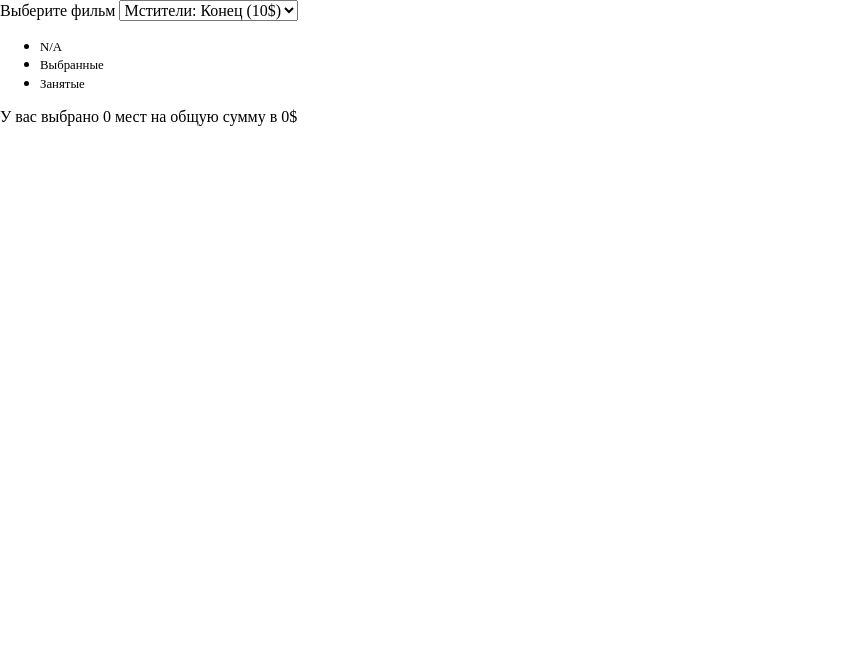
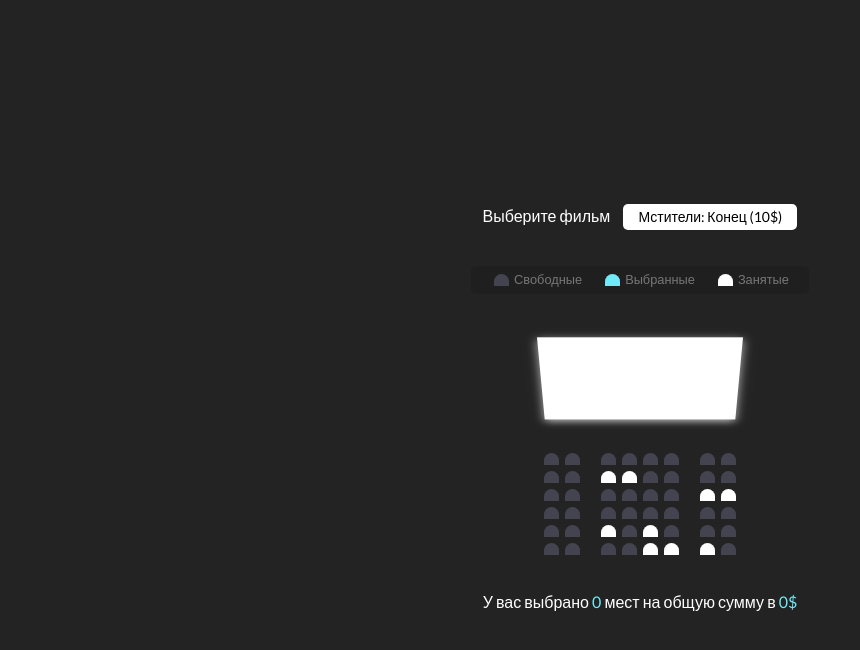
Before and after one commit to agolomazov/movie-booking, a plain HTML site: page index.html in a window 1280 px wide. Shown: the whole page, without its empty margins (0-860 px from the left). Drawn offline with nearby package versions, Linux system fonts and the light colour scheme.

Commit message:
Add styles for application

```diff
--- a/index.html
+++ b/index.html
@@ -32,7 +32,7 @@
   <ul class="showcase">
     <li>
       <div class="seat"></div>
-      <small>N/A</small>
+      <small>Свободные</small>
     </li>
     <li>
       <div class="seat selected"></div>
--- a/styles.css
+++ b/styles.css
@@ -0,0 +1,115 @@
+@import url('https://fonts.googleapis.com/css2?family=Lato&display=swap');
+
+* {
+  box-sizing: border-box;
+}
+
+body {
+  align-items: center;
+  background-color: #242323;
+  color: #fff;
+  display: flex;
+  flex-direction: column;
+  font-family: 'Lato', sans-serif;
+  min-height: 100vh;
+  justify-content: center;
+  margin: 0;
+}
+
+.movie-container {
+  margin: 20px 0;
+}
+
+.movie-container select {
+  -moz-appearance: none;
+  -webkit-appearance: none;
+  appearance: none;
+  background-color: #fff;
+  border: 0;
+  border-radius: 5px;
+  font-size: 14px;
+  margin-left: 10px;
+  padding: 5px 15px;
+}
+
+.container {
+  perspective: 1000px;
+  margin-bottom: 30px;
+}
+
+.seat {
+  background-color: #444451;
+  border-radius: 10px 10px 0 0;
+  height: 12px;
+  margin: 3px;
+  width: 15px;
+}
+
+.seat.selected {
+  background-color: #6feaf6;
+}
+
+.seat.occupied {
+  background-color: #fff;
+}
+
+.seat:nth-of-type(2) {
+  margin-right: 18px;
+}
+
+.seat:nth-last-of-type(2) {
+  margin-left: 18px;
+}
+
+.row {
+  display: flex;
+}
+
+.row .seat:not(.occupied):hover {
+  cursor: pointer;
+  transform: scale(1.2);
+}
+
+.showcase {
+  background-color: rgba(0, 0, 0, 0.1);
+  border-radius: 5px;
+  color: #777;
+  display: flex;
+  justify-content: space-between;
+  list-style: none;
+  padding: 5px 10px;
+}
+
+.showcase li {
+  align-items: center;
+  display: flex;
+  justify-content: center;
+  margin: 0 10px;
+}
+
+.showcase li small {
+  margin-left: 2px;
+}
+
+.showcase .seat:not(.occupied):hover {
+  cursor: default;
+  transform: scale(1);
+}
+
+.screen {
+  background-color: #fff;
+  /* background-image: url(https://kvmarvel.ru/wp-content/uploads/2019/12/2-4.jpg); */
+  box-shadow: 0 3px 10px rgba(255, 255, 255, 0.7);
+  height: 110px;
+  margin: 15px 0;
+  transform: rotateX(-45deg);
+  width: 100%;
+}
+
+p.text {
+  margin: 5px 0;
+}
+
+p.text span {
+  color: #6feaf6;
+}
```
